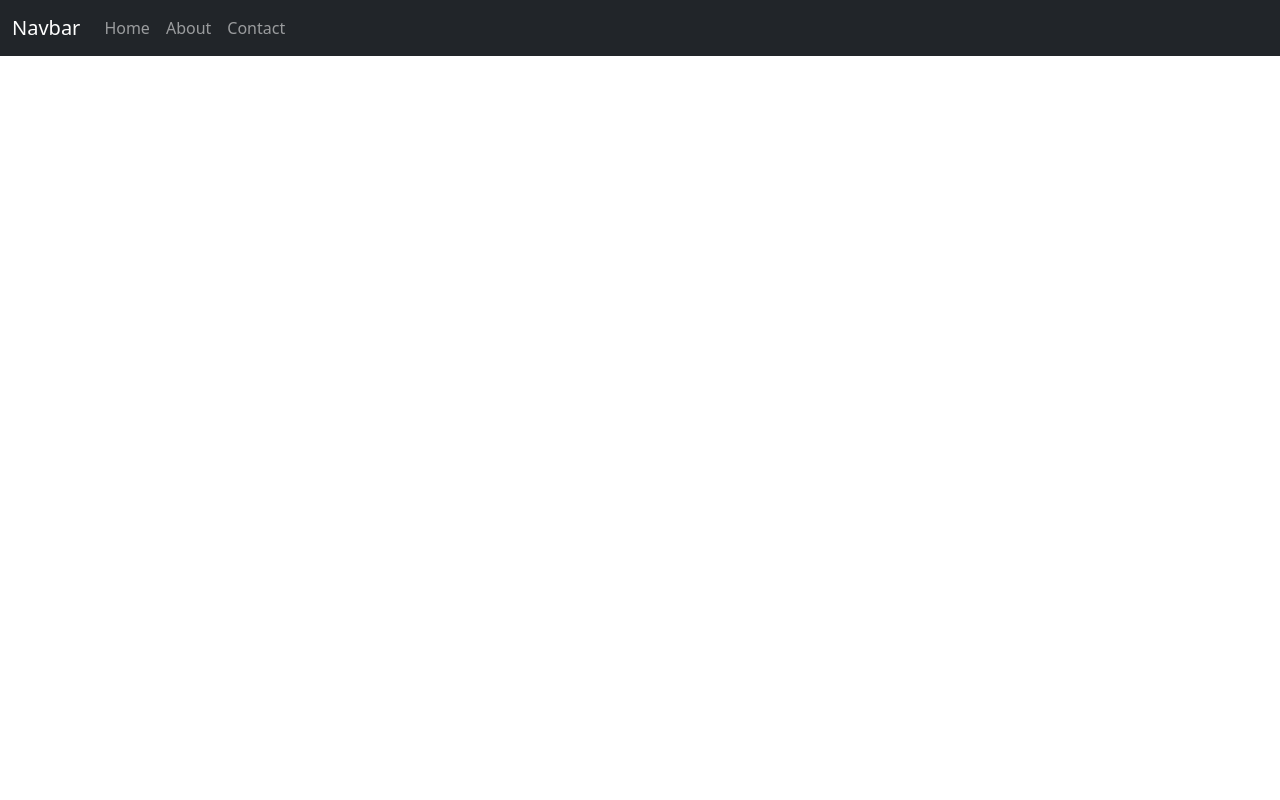
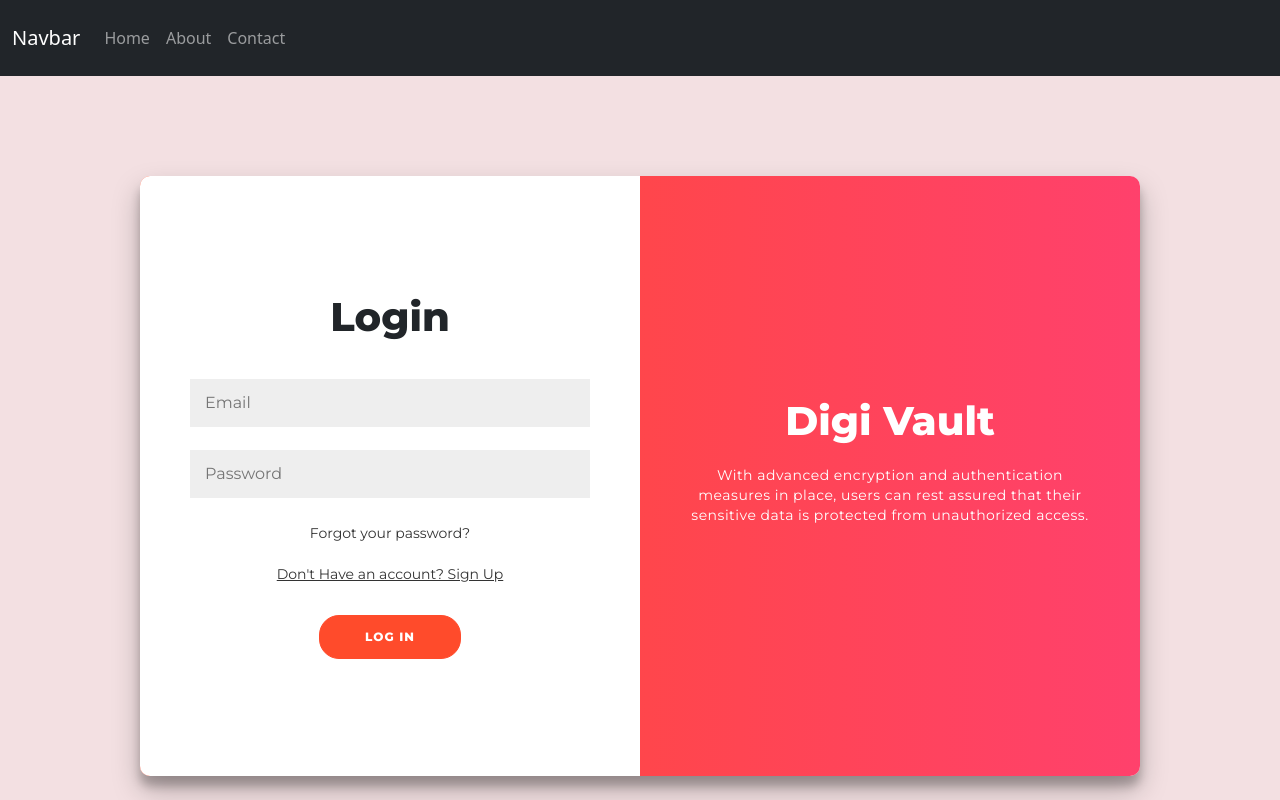
Before and after one commit to sujalb18/CodeBrewers_LOC5.0, a plain HTML site: page index.html in a window 1280 px wide. Drawn offline with nearby package versions, Linux system fonts and the light colour scheme.

Commit message:
Signup and login page added

```diff
--- a/index.html
+++ b/index.html
@@ -5,6 +5,8 @@
     <meta name="viewport" content="width=device-width, initial-scale=1">
     <title>Bootstrap demo</title>
     <link href="https://cdn.jsdelivr.net/npm/bootstrap@5.3.0-alpha1/dist/css/bootstrap.min.css" rel="stylesheet" integrity="sha384-GLhlTQ8iRABdZLl6O3oVMWSktQOp6b7In1Zl3/Jr59b6EGGoI1aFkw7cmDA6j6gD" crossorigin="anonymous">
+    <link rel="stylesheet" href="https://cdnjs.cloudflare.com/ajax/libs/font-awesome/4.7.0/css/font-awesome.min.css">
+    <link rel="stylesheet" href="style.css">
   </head>
   <body>
 
@@ -33,7 +35,26 @@
     <!-- nav -->
 
     <!-- login -->
-
+    <div class="thecontainer" id="thecontainer">
+		<div class="form-container log-in-container">
+			<form action="#">
+				<h1 style="margin-bottom: 30px;">Login</h1>
+				<input type="email" placeholder="Email" />
+				<input type="password" placeholder="Password" />
+				<a href="#">Forgot your password?</a>
+				<a href="signup.html" style="margin-bottom: 30px;"><u>Don't Have an account? Sign Up</u></a>
+				<button>Log In</button>
+			</form>
+		</div>
+		<div class="overlay-container">
+			<div class="overlay">
+				<div class="overlay-panel overlay-right">
+					<h1>Digi Vault</h1>
+					<p>With advanced encryption and authentication measures in place, users can rest assured that their sensitive data is protected from unauthorized access.</p>
+				</div>
+			</div>
+		</div>
+	</div>
     <!-- login -->
     <script src="https://cdn.jsdelivr.net/npm/bootstrap@5.3.0-alpha1/dist/js/bootstrap.bundle.min.js" integrity="sha384-w76AqPfDkMBDXo30jS1Sgez6pr3x5MlQ1ZAGC+nuZB+EYdgRZgiwxhTBTkF7CXvN" crossorigin="anonymous"></script>
   </body>
--- /dev/null
+++ b/style.css
@@ -0,0 +1,163 @@
+@import url('https://fonts.googleapis.com/css?family=Montserrat:400,800');
+
+* {
+	box-sizing: border-box;
+}
+
+body{
+	background: #f3e0e2;
+}
+.thecontainer{
+	display: flex;
+	justify-content: center;
+	align-items: center;
+	width: 100%;
+	flex-direction: column;
+	margin: auto;
+	margin-top: 100px;
+	font-family: 'Montserrat', sans-serif;
+}
+
+h1 {
+	font-weight: bold;
+	margin: 0;
+}
+
+p {
+	font-size: 14px;
+	font-weight: 100;
+	line-height: 20px;
+	letter-spacing: 0.5px;
+	margin: 20px 0 30px;
+}
+
+span {
+	font-size: 12px;
+}
+
+a {
+	color: #333;
+	font-size: 14px;
+	text-decoration: none;
+	margin: 10px 0;
+}
+
+button {
+	border-radius: 20px;
+	border: 1px solid #FF4B2B;
+	background-color: #FF4B2B;
+	color: #FFFFFF;
+	font-size: 12px;
+	font-weight: bold;
+	padding: 12px 45px;
+	letter-spacing: 1px;
+	text-transform: uppercase;
+	transition: transform 80ms ease-in;
+}
+
+form {
+	background-color: #FFFFFF;
+	display: flex;
+	align-items: center;
+	justify-content: center;
+	flex-direction: column;
+	padding: 0 50px;
+	height: 100%;
+	text-align: center;
+}
+
+input {
+	background-color: #eee;
+	border: none;
+	padding: 12px 15px;
+	margin: 8px 0;
+	margin-bottom: 15px;
+	width: 100%;
+}
+
+.thecontainer {
+	background-color: #fff;
+	border-radius: 10px;
+  	box-shadow: 0 14px 28px rgba(0,0,0,0.25), 0 10px 10px rgba(0,0,0,0.22);
+	position: relative;
+	overflow: hidden;
+	/* max-width: 100%; */
+	width: 1000px;
+	min-height: 600px;
+}
+
+.form-container {
+	position: absolute;
+	top: 0;
+	height: 100%;
+}
+
+.log-in-container {
+	left: 0;
+	width: 50%;
+	z-index: 2;
+}
+
+
+.overlay-container {
+	position: absolute;
+	top: 0;
+	left: 50%;
+	width: 50%;
+	height: 100%;
+}
+
+
+.overlay {
+	background: #FF416C;
+	background: -webkit-linear-gradient(to right, #FF4B2B, #FF416C);
+	background: linear-gradient(to right, #FF4B2B, #FF416C);
+	background-repeat: no-repeat;
+	background-size: cover;
+	background-position: 0 0;
+	color: #FFFFFF;
+	position: relative;
+	left: -100%;
+	height: 100%;
+	width: 200%;
+}
+
+.overlay-panel {
+	position: absolute;
+	display: flex;
+	align-items: center;
+	justify-content: center;
+	flex-direction: column;
+	padding: 0 40px;
+	text-align: center;
+	top: 0;
+	height: 100%;
+	width: 50%;
+}
+
+
+.overlay-right {
+	right: 0;
+}
+
+
+.social-container {
+	margin: 50px 0;
+}
+
+.social-container a {
+	border: 1px solid #DDDDDD;
+	border-radius: 50%;
+	display: inline-flex;
+	justify-content: center;
+	align-items: center;
+	margin: 0 5px;
+	height: 40px;
+	width: 40px;
+}
+
+label{
+	font-size: 12px;
+	float: left;
+	margin: 0;
+}
```
Also changed, not shown: signup.html (added, +105 -0 lines).
